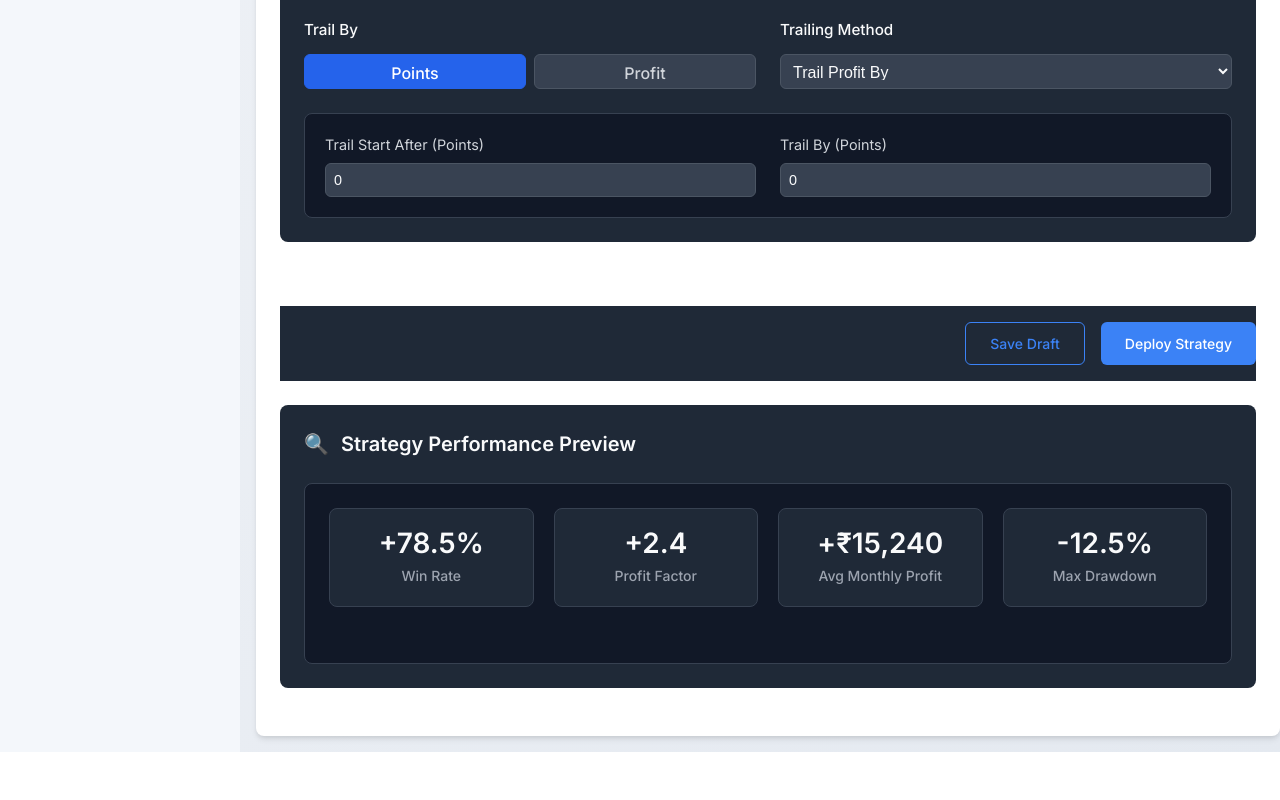
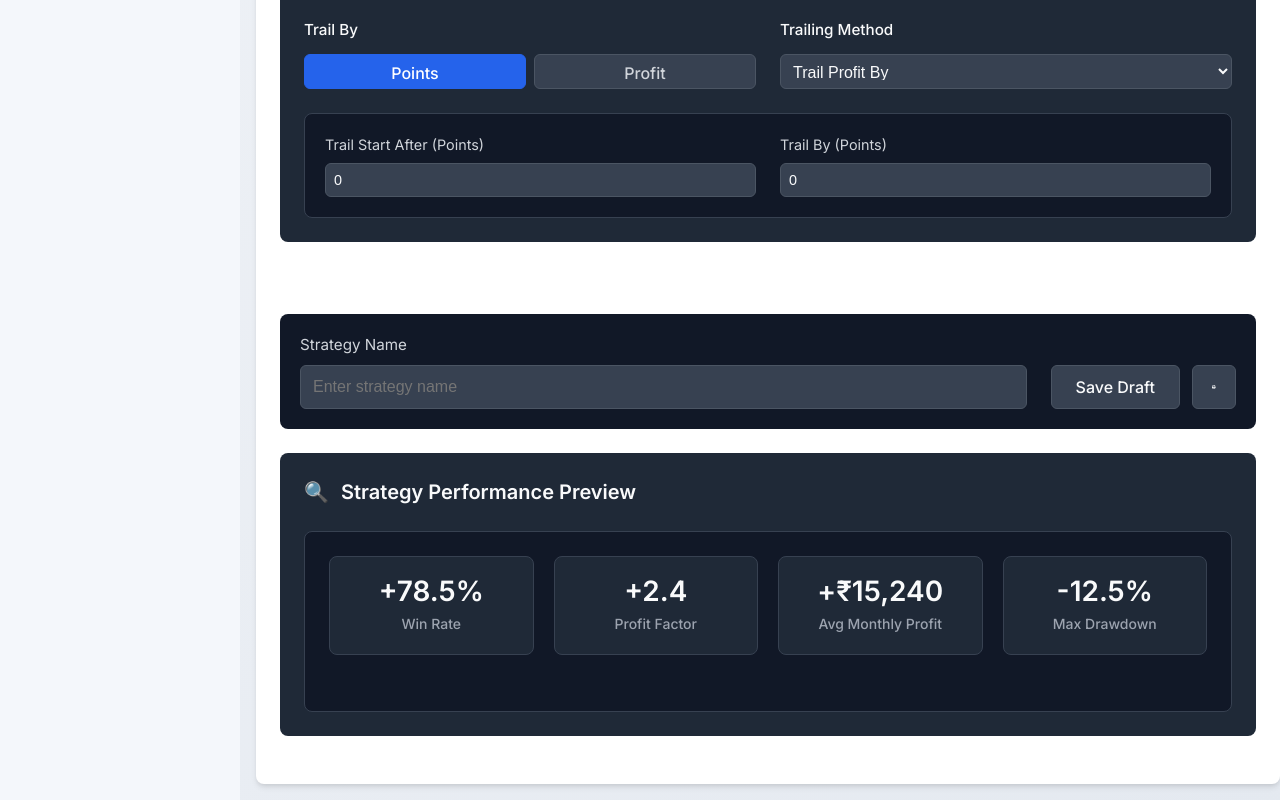
Before and after one commit to sudhanshu2070/last-trade, a React (Vite) app: page /strategies in a window 1280 px wide. Shown: the part 2013-2813 px from the top of the page. Before the commit the page ends 2765 px from the top, so only its background shows below. Built offline with nearby package versions, Linux system fonts and the light colour scheme.

Commit message:
Strategy Performance Preview 0.2

```diff
--- a/src/Pages/StrategyTabs/CreateStrategy/CreateStrategy.module.css
+++ b/src/Pages/StrategyTabs/CreateStrategy/CreateStrategy.module.css
@@ -77,45 +77,94 @@
   resize: vertical;
 }
 
-/* Buttons */
+.strategyControls {
+
+  background-color: rgb(17 24 39);
+  border-radius: 0.5rem;
+  padding: 1.25rem;
+  display: flex;
+  align-items: flex-end;
+  gap: 1.5rem;
+  margin-top: 1.5rem;
+}
+
+.strategyNameGroup {
+  flex: 1;
+}
+
+.strategyLabel {
+  display: block;
+  font-size: 0.95rem;
+  color: #d1d5db;
+  margin-bottom: 0.5rem;
+}
+
+.strategyInput {
+  width: 100%;
+  background-color: rgb(55 65 81);
+  border: 1px solid rgb(75 85 99);
+  border-radius: 0.375rem;
+  padding: 0.75rem;
+  color: #f9fafb;
+  font-size: 1rem;
+  transition: all 0.2s;
+  height: 44px;
+}
+
+.strategyInput:focus {
+  outline: none;
+  border-color: #2563eb;
+}
+
 .actionButtons {
   display: flex;
-  justify-content: flex-end;
-  gap: 1rem;
-  margin-top: 1rem;
-  padding: 1rem 0;
-  position: sticky;
-  bottom: 0;
-  background-color: rgb(31 41 55);
+  gap: 0.75rem;
+  align-items: center;
 }
 
 .button {
   padding: 0.75rem 1.5rem;
   border-radius: 0.375rem;
+  font-size: 1rem;
   font-weight: 500;
-  font-size: 0.875rem;
   cursor: pointer;
-  transition: all 0.2s ease;
+  transition: all 0.2s;
+  height: 44px;
+  display: flex;
+  align-items: center;
+  justify-content: center;
 }
 
-.primaryButton {
-  background-color: rgb(59 130 246);
-  color: white;
-  border: none;
+.saveButton {
+  background-color: rgb(55 65 81);
+  border: 1px solid rgb(75 85 99);
+  color: #f9fafb;
 }
 
-.primaryButton:hover {
-  background-color: rgb(37 99 235);
+.saveButton:hover {
+  background-color: rgb(75 85 99);
 }
 
-.secondaryButton {
-  background-color: transparent;
-  color: rgb(59 130 246);
-  border: 1px solid rgb(59 130 246);
+.printButton {
+  background-color: rgb(55 65 81);
+  border: 1px solid rgb(75 85 99);
+  border-radius: 0.375rem;
+  width: 44px;
+  height: 44px;
+  display: flex;
+  align-items: center;
+  justify-content: center;
+  cursor: pointer;
+  transition: all 0.2s;
 }
 
-.secondaryButton:hover {
-  background-color: rgb(59 130 246 / 0.1);
+.printButton:hover {
+  background-color: rgb(75 85 99);
+}
+
+.printIcon {
+  color: #f9fafb;
+  font-size: 1.25rem;
 }
 
 /* Grid Layout */
--- a/src/Pages/StrategyTabs/CreateStrategy/CreateStrategy.tsx
+++ b/src/Pages/StrategyTabs/CreateStrategy/CreateStrategy.tsx
@@ -1,4 +1,5 @@
-import React from 'react';
+import React, { useState } from 'react';
+import { FaPrint } from 'react-icons/fa';
 import styles from './CreateStrategy.module.css';
 import BasicConfiguration from './Sections/BasicConfiguration/BasicConfiguration';
 import ReadymadeStrategies from './Sections/ReadymadeStrategies/ReadymadeStrategies';
@@ -9,6 +10,8 @@ import ProfitTrailing from './Sections/ProfitTrailing/ProfitTrailing';
 import StrategyPreview from './Sections/StrategyPerformancePreview/StrategyPerformancePreview';
 
 const CreateStrategy: React.FC = () => {
+  const [strategyName, setStrategyName] = useState<string>('');
+
   return (
     <div className={styles.container}>
       <h2 className={styles.title}>Create New Strategy</h2>
@@ -21,14 +24,27 @@ const CreateStrategy: React.FC = () => {
         <RiskManagement />
         <ProfitTrailing />
 
-        <div className={styles.actionButtons}>
-          <button className={`${styles.button} ${styles.secondaryButton}`}>
-            Save Draft
-          </button>
-          <button className={`${styles.button} ${styles.primaryButton}`}>
-            Deploy Strategy
-          </button>
-        </div>
+        <div className={styles.strategyControls}>
+            <div className={styles.strategyNameGroup}>
+              <label className={styles.strategyLabel}>Strategy Name</label>
+              <input
+                type="text"
+                value={strategyName}
+                onChange={(e) => setStrategyName(e.target.value)}
+                className={styles.strategyInput}
+                placeholder="Enter strategy name"
+              />
+            </div>
+
+            <div className={styles.actionButtons}>
+              <button className={`${styles.button} ${styles.saveButton}`}>
+                Save Draft
+              </button>
+              <button className={styles.printButton}>
+                <FaPrint className={styles.printIcon} />
+              </button>
+            </div>
+          </div>
         <StrategyPreview />
       </div>
     </div>
```
